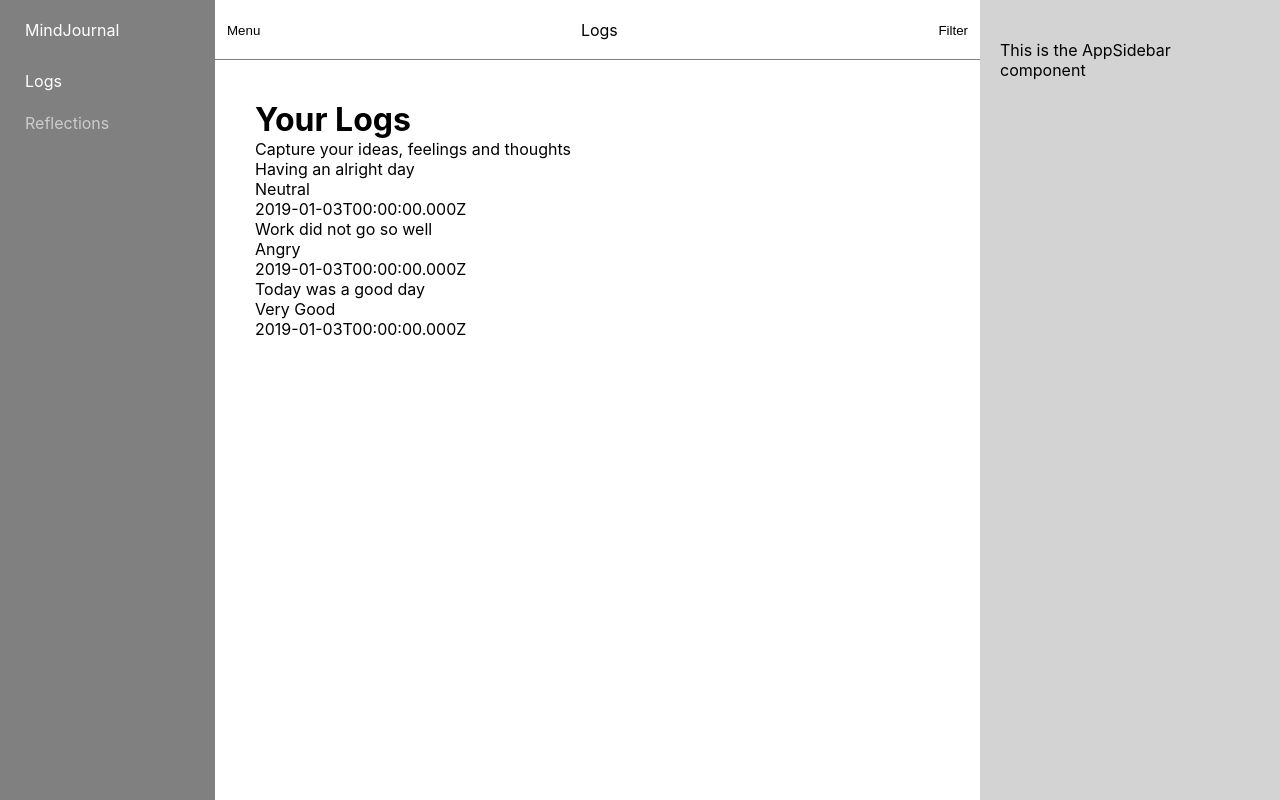
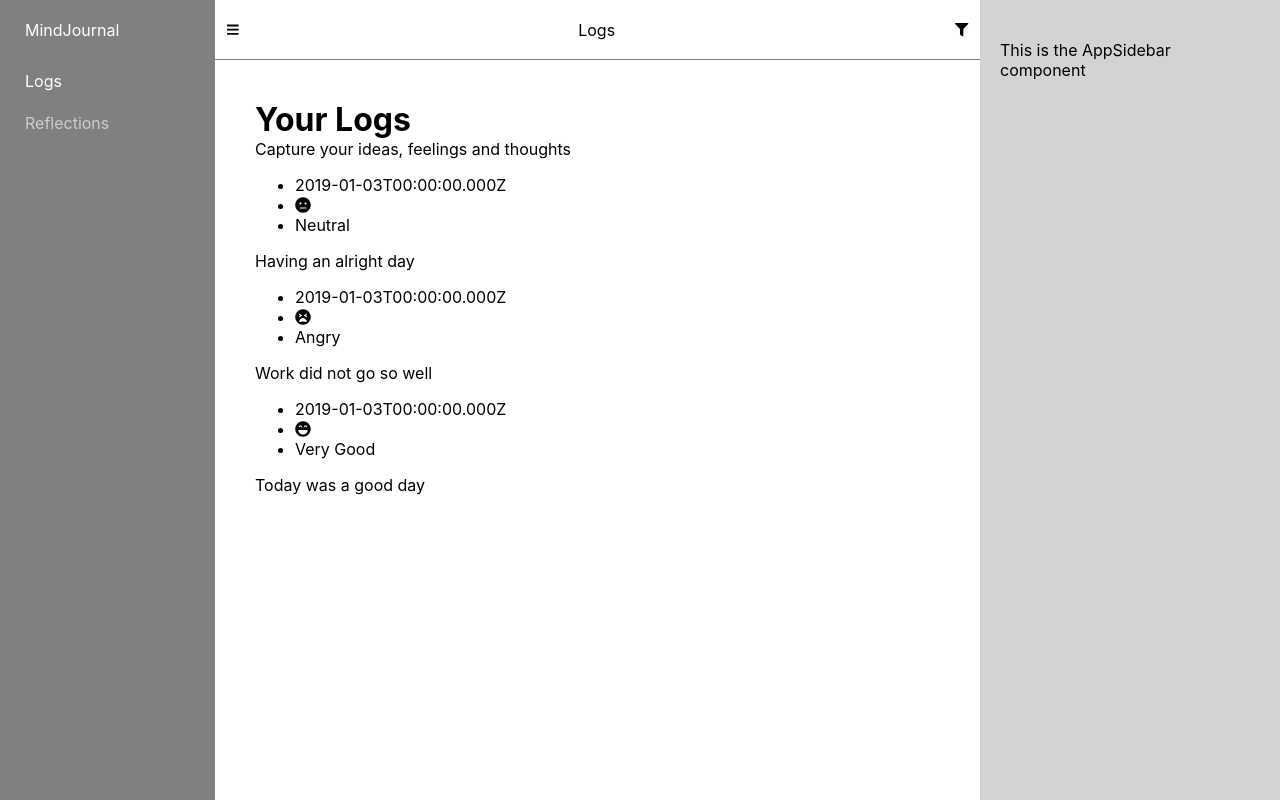
Before and after one commit to baf62495/mindjournal-client, a React (Create React App) app: page /logs in a window 1280 px wide. Built offline with nearby package versions, Linux system fonts and the light colour scheme.

Commit message:
fontawesome icons

```diff
--- a/package.json
+++ b/package.json
@@ -3,6 +3,9 @@
   "version": "0.1.0",
   "private": true,
   "dependencies": {
+    "@fortawesome/fontawesome-svg-core": "^1.2.26",
+    "@fortawesome/free-solid-svg-icons": "^5.12.0",
+    "@fortawesome/react-fontawesome": "^0.1.8",
     "@testing-library/jest-dom": "^4.2.4",
     "@testing-library/react": "^9.4.0",
     "@testing-library/user-event": "^7.2.1",
--- a/src/components/AppHeader.js
+++ b/src/components/AppHeader.js
@@ -1,14 +1,19 @@
 import React from 'react';
+import { FontAwesomeIcon } from '@fortawesome/react-fontawesome';
+import {
+    faBars,
+    faFilter
+} from '@fortawesome/free-solid-svg-icons';
 
 export default function AppHeader(props) {
     return (
         <header className='app-header'>
             <div className="header-left">
-                <button className="js-btn-menu">Menu</button>
+                <button className="js-btn-menu"><FontAwesomeIcon icon={faBars}/></button>
             </div>
             <div className="header-center">{props.title}</div>
             <div className="header-right">
-                <button className="js-btn-filter">Filter</button>
+                <button className="js-btn-filter"><FontAwesomeIcon icon={faFilter}/></button>
             </div>
         </header>
     )
--- a/src/components/LogItem.js
+++ b/src/components/LogItem.js
@@ -1,11 +1,31 @@
 import React from 'react';
+import { FontAwesomeIcon } from '@fortawesome/react-fontawesome';
+import {
+    faLaughBeam,
+    faSmile,
+    faMeh,
+    faFrown,
+    faTired
+} from '@fortawesome/free-solid-svg-icons';
 
 export default function LogItem(props) {
+    const icons = {
+        'Very Good': faLaughBeam,
+        'Good': faSmile,
+        'Neutral': faMeh,
+        'Angry': faTired,
+        'Sad': faFrown
+    }
     return (
         <div className='mj-card'>
+            <header>
+                <ul className='mj-card-meta'>
+                    <li>{props.created_at}</li>
+                    <li><FontAwesomeIcon icon={icons[props.mood]} /></li>
+                    <li>{props.mood}</li>
+                </ul>
+            </header>
             <p>{props.content}</p>
-            <p>{props.mood}</p>
-            <p>{props.created_at}</p>
         </div>
     )
 }
```
Also changed, not shown: 1 other file (tests, documents, lock files or other folders).
